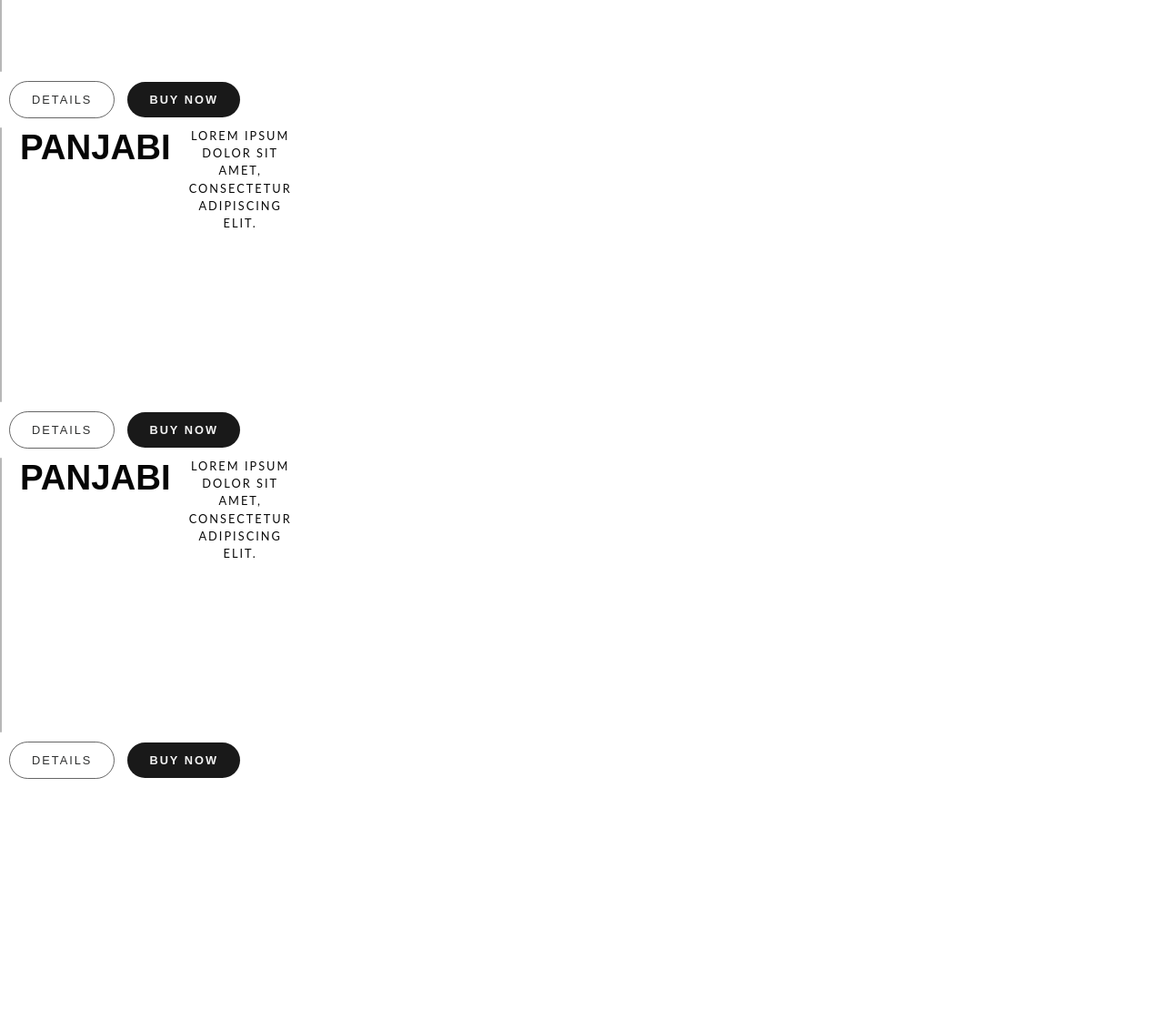
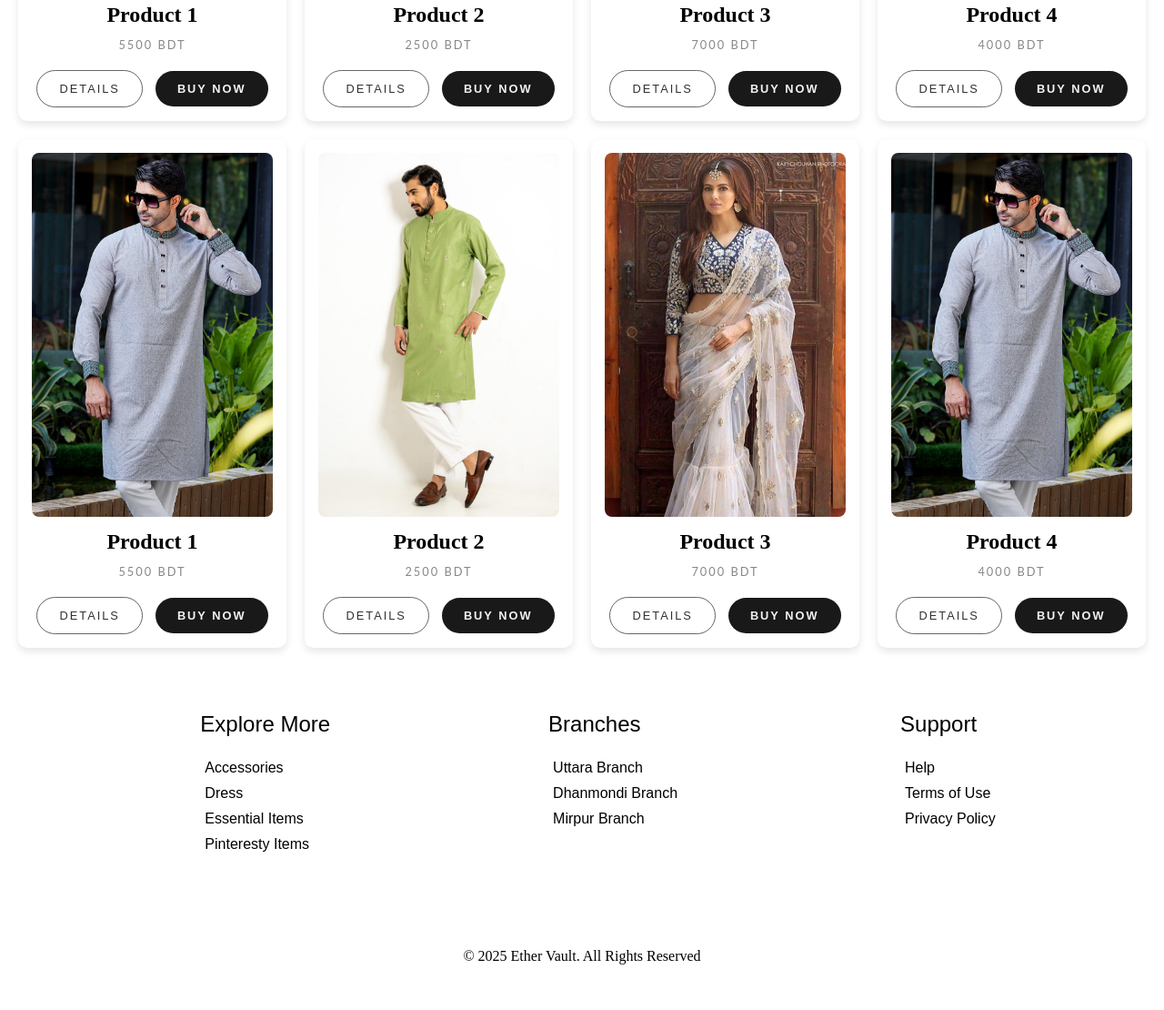
Before and after one commit to KaziFabihaLiya/Project_EtherVault_Product_Buy_Sell_Website, a plain HTML site: page product.html in a window 1280 px wide. Shown: the part 586-1696 px from the top of the page at 91% size. Before the commit the page ends 1452 px from the top, so only its background shows below. Drawn offline with Linux system fonts and the light colour scheme; grey boxes are pictures that could not be loaded.

Commit message:
Another commit

```diff
--- a/product.html
+++ b/product.html
@@ -8,49 +8,110 @@
 </head>
     <!-- Kazi Fabiha Liya -->
 <body>
-    <div class="wrapper">
-        <div class="banner-image"> </div>
-        <h1> Kurti </h1>
-        <p>Lorem ipsum dolor sit amet, <br/>
-          consectetur adipiscing elit.</p>
-       </div>
-       <div class="button-wrapper">
+    <header>
+        <nav class="navbar">
+            <img src="ether logo.png" alt="image urr gaya" class="logo" width="80px" height="80px">
+            <ul>
+                <a href="#">
+                    <li>Home</li>
+                </a>
+                <a href="product.html">
+                    <li>Products</li>
+                </a>
+                <a href="contact.html">
+                    <li>Contact</li>
+                </a>
+            </ul>
+            <i class="fa-solid fa-user user-icon"></i>
+        </nav>
+    </header>
+    <section class="product-container">
+        <div class="product-card">
+            <img src="prod1.jpg" alt="Product 1">
+            <h2>Product 1</h2>
+            <p>5500 BDT</p><br>
             <button class="btn outline">DETAILS</button>
             <button class="btn fill">BUY NOW</button>
         </div>
-    </div>
-    <div class="wrapper">
-        <div class="banner-image"> </div>
-          <h1> Sharee </h1>
-          <p>Lorem ipsum dolor sit amet, <br/>
-          consectetur adipiscing elit.</p>
-       </div>
-       <div class="button-wrapper">
+        <div class="product-card">
+            <img src="prod2.jpg" alt="Product 2">
+            <h2>Product 2</h2>
+            <p>2500 BDT</p><br>
             <button class="btn outline">DETAILS</button>
             <button class="btn fill">BUY NOW</button>
         </div>
-    </div>
-    <div class="wrapper">
-        <div class="banner-image"> </div>
-            <h1> Panjabi </h1>
-            <p>Lorem ipsum dolor sit amet, <br/>
-            consectetur adipiscing elit.</p>
-       </div>
-       <div class="button-wrapper">
+        <div class="product-card">
+            <img src="prod3.jpg" alt="Product 3">
+            <h2>Product 3</h2>
+            <p>7000 BDT</p><br>
             <button class="btn outline">DETAILS</button>
             <button class="btn fill">BUY NOW</button>
         </div>
-    </div>
-    <div class="wrapper">
-        <div class="banner-image"> </div>
-            <h1> Panjabi </h1>
-            <p>Lorem ipsum dolor sit amet, <br/>
-            consectetur adipiscing elit.</p>
-       </div>
-       <div class="button-wrapper">
+        <div class="product-card">
+            <img src="prod1.jpg" alt="Product 4">
+            <h2>Product 4</h2>
+            <p>4000 BDT</p><br>
             <button class="btn outline">DETAILS</button>
             <button class="btn fill">BUY NOW</button>
         </div>
+        <div class="product-card">
+            <img src="prod1.jpg" alt="Product 1">
+            <h2>Product 1</h2>
+            <p>5500 BDT</p><br>
+            <button class="btn outline">DETAILS</button>
+            <button class="btn fill">BUY NOW</button>
         </div>
+        <div class="product-card">
+            <img src="prod2.jpg" alt="Product 2">
+            <h2>Product 2</h2>
+            <p>2500 BDT</p><br>
+            <button class="btn outline">DETAILS</button>
+            <button class="btn fill">BUY NOW</button>
+        </div>
+        <div class="product-card">
+            <img src="prod3.jpg" alt="Product 3">
+            <h2>Product 3</h2>
+            <p>7000 BDT</p><br>
+            <button class="btn outline">DETAILS</button>
+            <button class="btn fill">BUY NOW</button>
+        </div>
+        <div class="product-card">
+            <img src="prod1.jpg" alt="Product 4">
+            <h2>Product 4</h2>
+            <p>4000 BDT</p><br>
+            <button class="btn outline">DETAILS</button>
+            <button class="btn fill">BUY NOW</button>
+        </div>
+    </section>
+    <footer>
+        <div class="foottop">
+            <div>
+                <ul>
+                    <h2>Explore More</h2>
+                    <li>Accessories</li>
+                    <li>Dress</li>
+                    <li>Essential Items</li>
+                    <li>Pinteresty Items</li>
+                </ul>
+            </div>
+            <div>
+                <ul>
+                    <h2>Branches</h2>
+                    <li>Uttara Branch</li>
+                    <li>Dhanmondi Branch</li>
+                    <li>Mirpur Branch</li>
+                </ul>
+            </div>
+            <div>
+                <ul>
+                    <h2>Support</h2>
+                    <li>Help</li>
+                    <li>Terms of Use</li>
+                    <li>Privacy Policy</li>
+                </ul>
+            </div>
+        </div>
+        <div class="foot">© 2025 Ether Vault. All Rights Reserved</div>
+    </footer>
 </body>
 </html>
--- a/stylesheet.css
+++ b/stylesheet.css
@@ -83,33 +83,7 @@ nav img{
     text-align: center;
     padding: 50px;
 }
-.container_main {
-    backdrop-filter: blur(16px) saturate(180%);
-    -webkit-backdrop-filter: blur(16px) saturate(180%);
-    background-color: rgba(17, 25, 40, 0.25);
-    border-radius: 12px;
-    border: 1px solid rgba(255, 255, 255, 0.125);
-    padding: 38px;
 
-}
-
-.wrapper {
-    width: calc(25% - 15px); /* Adjust width to accommodate the gap */
-    box-sizing: border-box; /* Ensures padding doesn’t affect width */
-    display: flex; /* Ensure wrapping is enabled */
-    justify-content: space-between; /* This will adjust spacing between items */
-    gap: 20px; /* Optional: Adds space between cards */
-    text-align: center;
-}
-.banner-image {
-    background-image: url(https://images.unsplash.com/photo-1641326201918-3cafc641038e?ixlib=rb-1.2.1&ixid=MnwxMjA3fDB8MHxwaG90by1wYWdlfHx8fGVufDB8fHx8&auto=format&fit=crop&w=1887&q=80);
-    background-position: center;
-    background-size: cover;
-    height: 300px;
-    width: 100%;
-    border-radius: 12px;
-    border: 1px solid rgba(255,255,255, 0.255)
-}
 .button-wrapper{
     margin: 10px;
 }
@@ -157,3 +131,59 @@ nav img{
     filter: drop-shadow(0 10px 5px rgba(0,0,0,0.125));
     transition: all .3s ease;
 }
+.grid-container {
+    display: grid;
+    grid-template-columns: repeat(4, 1fr); /* 4 Columns per row */
+    gap: 20px;  /* Space between cards */
+    max-width: 1200px;
+    margin: 0 auto;
+    padding: 20px;
+    background-color: #fff;
+    border-radius: 8px;
+    box-shadow: 0 2px 8px rgba(0,0,0,0.1);
+  }
+
+  /* Card Styles */
+.card {
+    background: #e9ecef;
+    border: 1px solid #ddd;
+    border-radius: 8px;
+    padding: 20px;
+    text-align: center;
+    transition: transform 0.2s ease-in-out, box-shadow 0.2s ease-in-out;
+}
+
+.card:hover {
+    transform: translateY(-5px);
+    box-shadow: 0 4px 12px rgba(0,0,0,0.15);
+}
+.product-container {
+    display: grid;
+    grid-template-columns: repeat(4, 1fr);
+    gap: 20px;
+    padding: 20px;
+    justify-content: center;
+}
+
+.product-card {
+    background: white;
+    padding: 15px;
+    text-align: center;
+    border-radius: 10px;
+    box-shadow: 0 4px 8px rgba(0, 0, 0, 0.1);
+}
+
+.product-card img {
+    width: 100%;
+    height: 400px;
+    object-fit: cover;
+    border-radius: 8px;
+}
+
+.product-card h2 {
+    margin: 10px 0;
+}
+
+.product-card p {
+    color: #888;
+}
```
Also changed, not shown: contact.html (+58 -1 lines), index.html (+7 -1 lines), prod1.jpg (added), prod2.jpg (added), prod3.jpg (added), prod4.jpg (added). Lines whose indentation alone changed are shown as unchanged.
